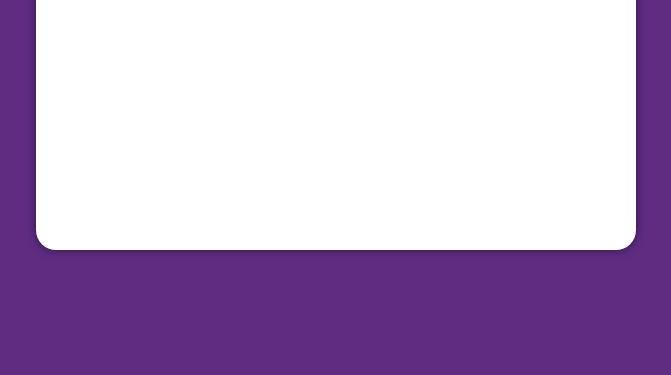
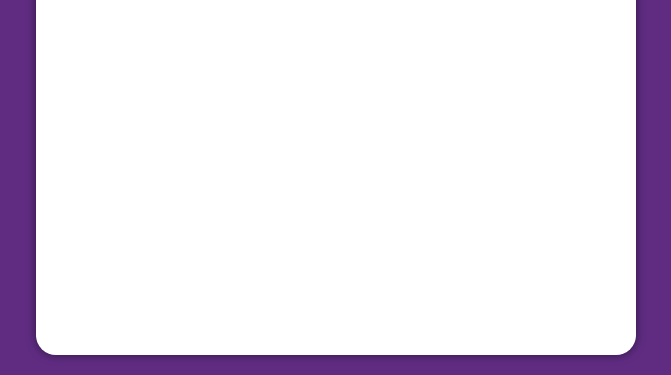
Before and after one commit to ogustavodias/HTML-CSS, a plain HTML site: page modulo4/projeto-login/index.html in a window 1280 px wide. Shown: the part 425-800 px from the top of the page, without its empty margins (304-975 px from the left). Drawn offline with nearby package versions, Linux system fonts and the light colour scheme.

Commit message:
Update style.css

```diff
--- a/modulo4/projeto-login/styles/style.css
+++ b/modulo4/projeto-login/styles/style.css
@@ -24,7 +24,7 @@ main {
 section.login {
     background-color: white;
     max-width: 600px;
-    height: 550px;
+    height: 95vh;
     border-radius: 20px;
     margin: auto;
     overflow: hidden;
```
